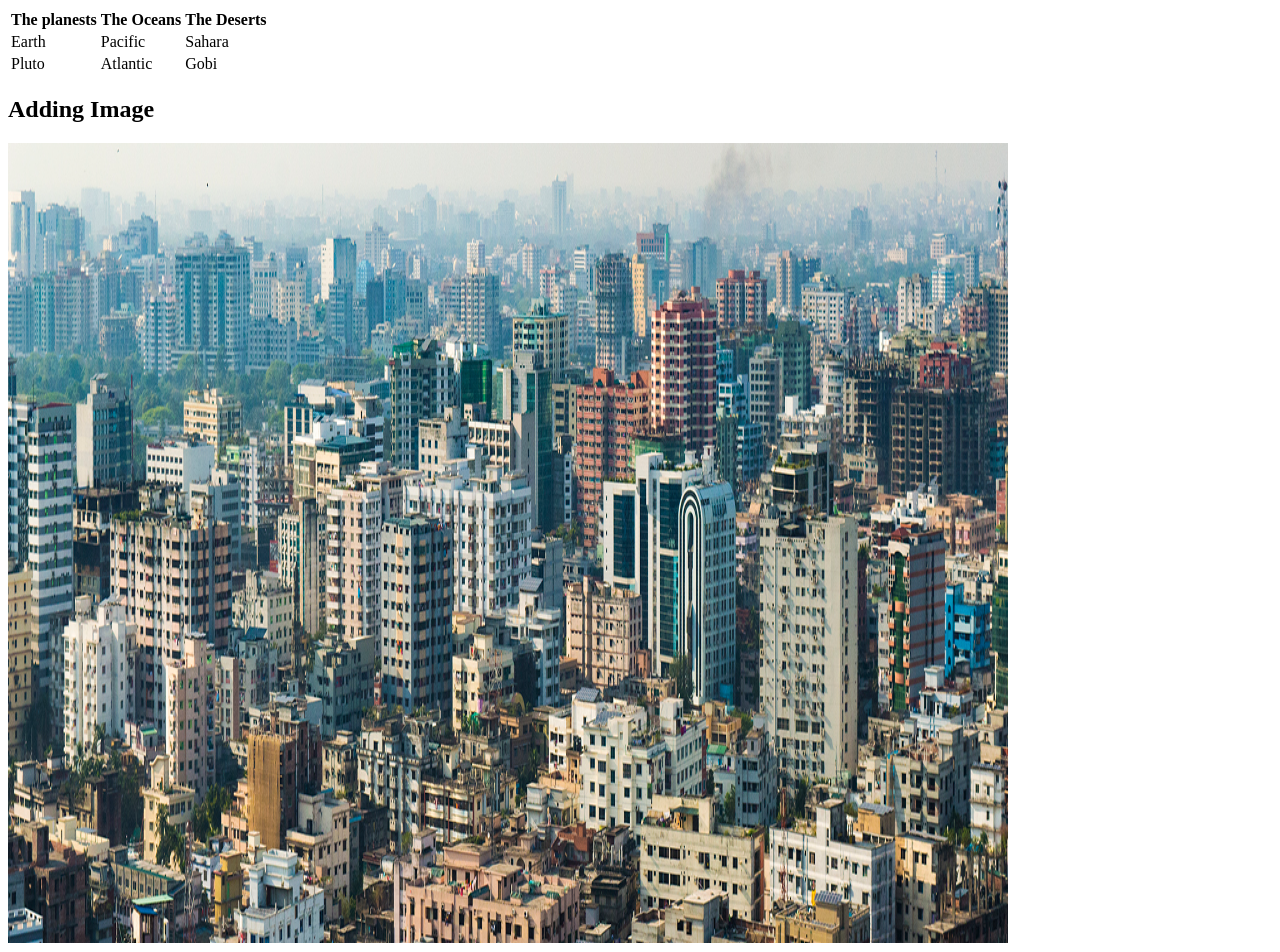
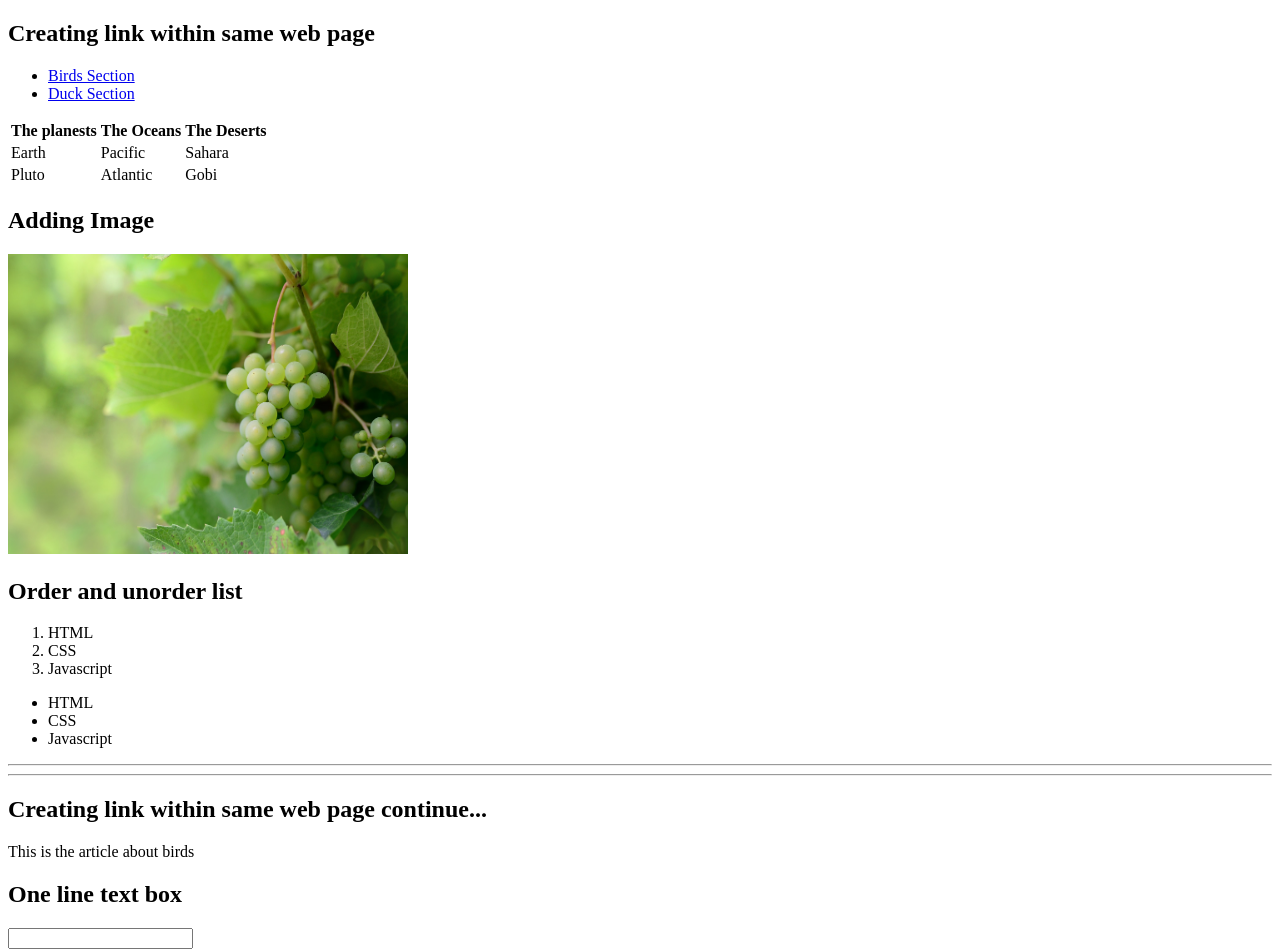
Before and after one commit to HimikaSultana291/brillmark-practice, a plain HTML site: page intro.html in a window 1280 px wide. Shown: the top 952 px of the page. Drawn offline with Linux system fonts and the light colour scheme.

Commit message:
modified

```diff
--- a/intro.html
+++ b/intro.html
@@ -2,6 +2,11 @@
 <html> <!--Start of HTML-->
     <head> <title>Web Page</title> </head>
     <body>
+        <h2>Creating link within same web page</h2>
+        <ul>
+            <li><a href="#Birds">Birds Section</a></li>
+            <li><a href="#Duck">Duck Section</a></li>
+        </ul>
         <table>
             <tr>
                 <th>The planests</th>
@@ -20,7 +25,7 @@
             </tr>
         </table>
          <h2>Adding Image</h2>
-         <img src="dhakapic.jpg" alt="dhaka" height="800" width="1000">
+         <img src="fruitpic.jpg" alt="dhaka" height="300" width="400">
 
          <h2>Order and unorder list</h2>
          <ol>
@@ -36,6 +41,9 @@
           </ul>
 
         <hr><hr>
+        <h2>Creating link within same web page continue...</h2>
+        <p><a name="Birds">This is the article about birds</a></p>
+
        <form action="" method="">
            <h2>One line text box</h2>
            <input type="text"> <br>
@@ -74,5 +82,8 @@
             Name: <input type="text">
         </fieldset>
        </form>
+
+       <h2>Creating link within same web page continue...</h2>
+        <p><a name="Duck">This is the article about duck</a></p>
     </body>
 </html> <!--End of Html-->
```
Also changed, not shown: dhakapic.jpg (deleted).
